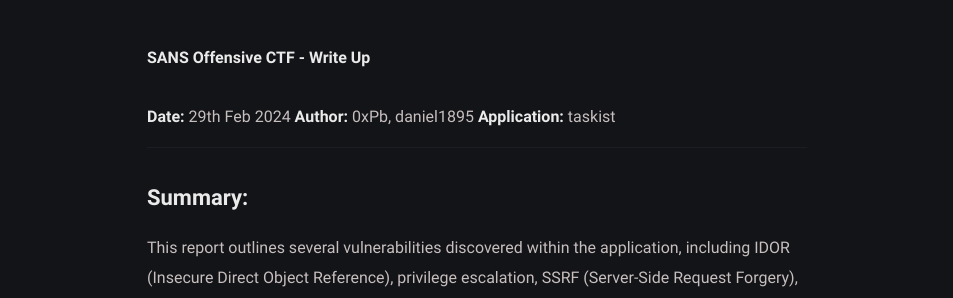
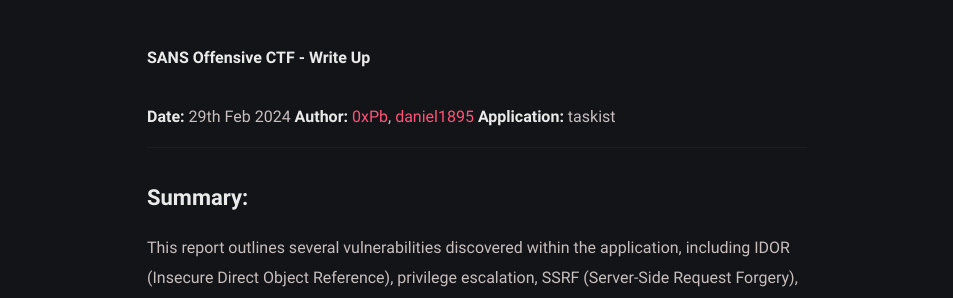
Before and after one commit to 0xPb7/0xPb7.github.io, a Jekyll site: the page built from _posts/SANS Offensive CTF '24/2024-02-28-Taskist-01-04.md, in a window 1280 px wide and 900 px high. Shown: the part 350-648 px from the top of the window, without its empty margins (163-1116 px from the left). Built offline with Jekyll 4.4.1, drawn with Linux system fonts in a browser that asks for light colours; nearby versions of some CDN libraries; some web fonts are replaced; part of the change alters nothing that is shown.

Commit message:
add profile links

```diff
--- a/_posts/SANS Offensive CTF '24/2024-02-28-Taskist-01-04.md
+++ b/_posts/SANS Offensive CTF '24/2024-02-28-Taskist-01-04.md
@@ -7,7 +7,7 @@ tags: [blog, SANS-CTF, 2024, IDOR, SSRF]
 
 **SANS Offensive CTF - Write Up**
 
-**Date:** 29th Feb 2024 **Author:** 0xPb, daniel1895
+**Date:** 29th Feb 2024 **Author:** [0xPb](https://twitter.com/_0xPb), [daniel1895](https://twitter.com/dhanush1895)
 **Application:** taskist
 
 ---
```
